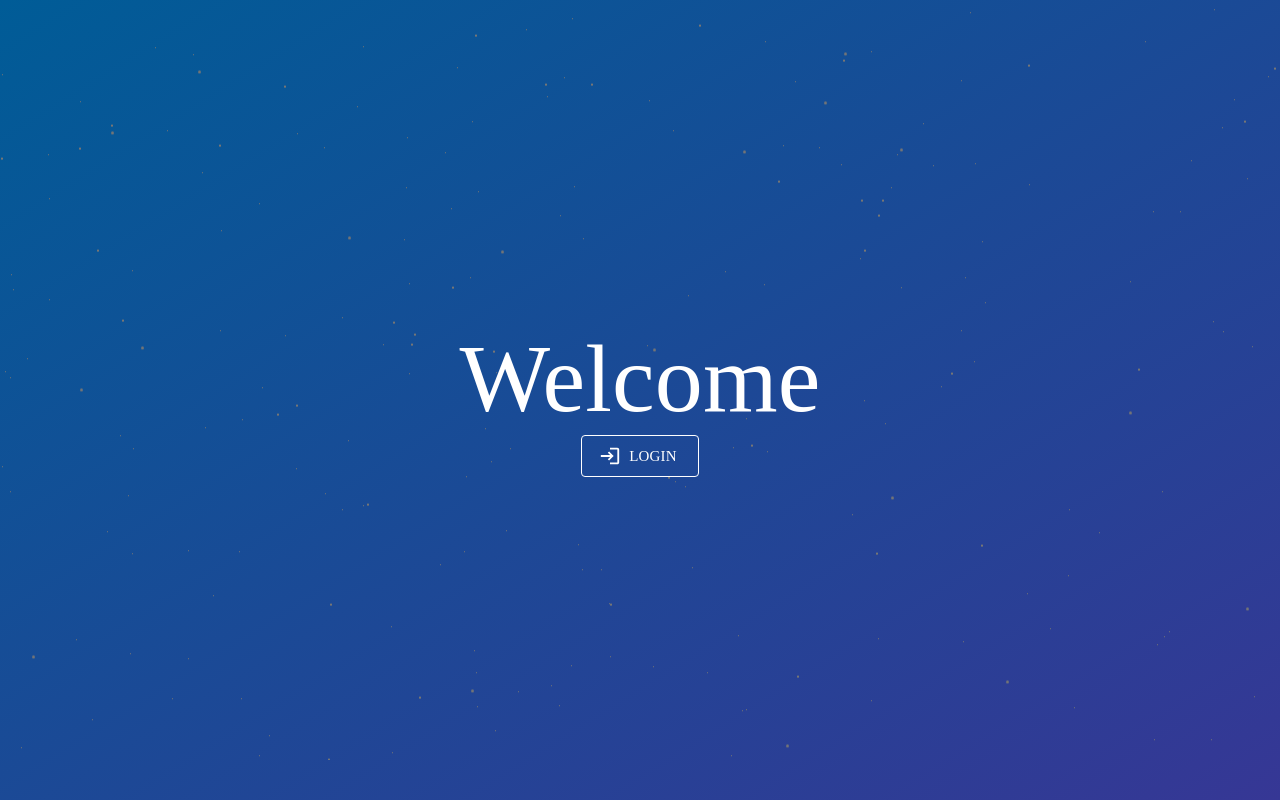
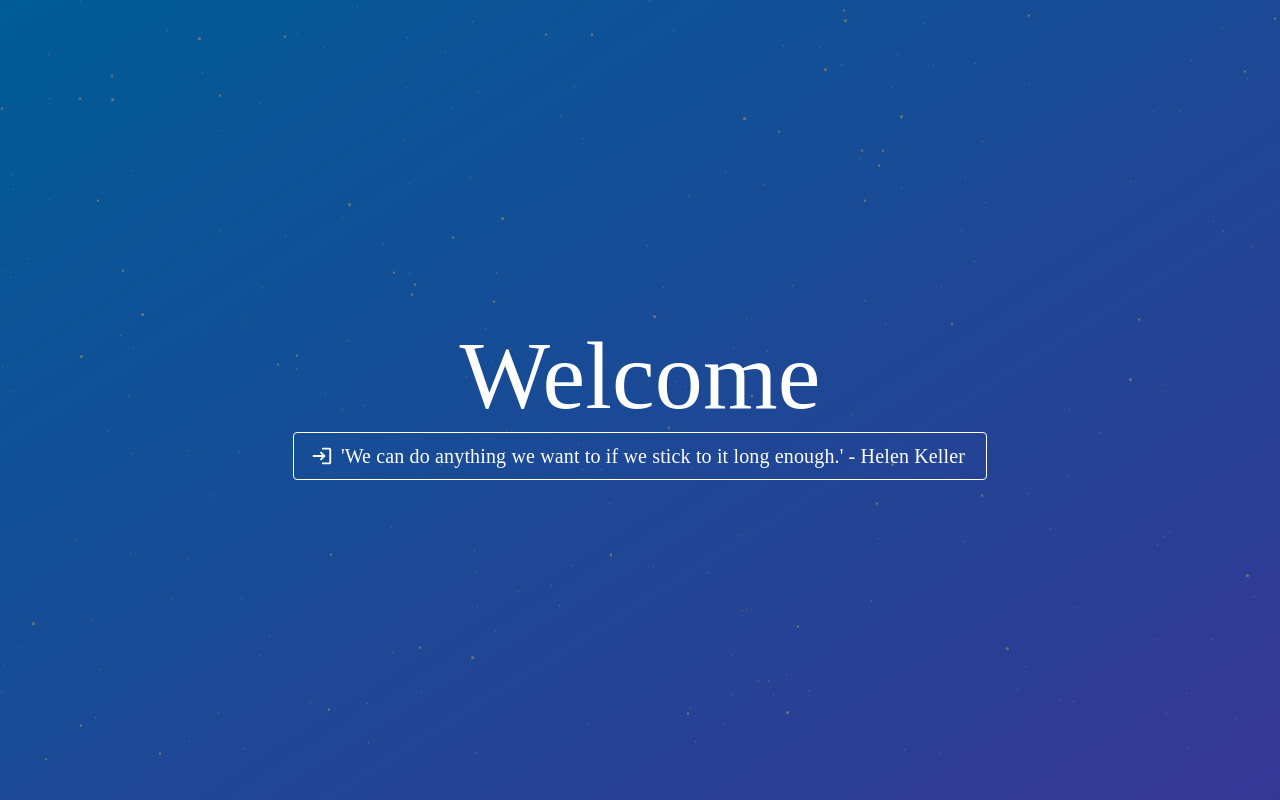
Before and after one commit to CareerTrackr/CareerTracker, a React (Vite) app: page / in a window 1280 px wide. Built offline with nearby package versions, Linux system fonts and the light colour scheme; a web font is replaced by a local one.

Commit message:
now with inspirational quotes!

```diff
--- a/src/views/homepage.tsx
+++ b/src/views/homepage.tsx
@@ -8,6 +8,24 @@ import { showHomepageOptions } from "../../types";
 
 export const Homepage: React.FunctionComponent<showHomepageOptions> = ({setShowHomepage}) => {
   const [showLogin, setShowLogin] = useState(false);
+
+  const shortQuotes = [
+    "'The secret of getting ahead is getting started.' - Mark Twain",
+    "'The best time to plant a tree was 20 years ago. The second best time is now.' - Chinese Proverb",
+    "'It's hard to beat a person who never gives up.' - Babe Ruth",
+    "'I believe in you.' - Matthew Xing",
+    "'Happiness is not something ready made. It comes from your own actions.' - Dalai Lama XIV",
+    "'Whatever you are, be a good one.' - Abraham Lincoln",
+    "'Your passion is waiting for your courage to catch up.' - Isabelle Lafleche",
+    "'If you’re offered a seat on a rocket ship, don’t ask what seat! Just get on.' - Sheryl Sandberg",
+    "'How wonderful it is that nobody need wait a single moment before starting to improve the world.' - Anne Frank",
+    "'Great things are done by a series of small things brought together.' - Vincent Van Gogh",
+    "'You can waste your lives drawing lines. Or you can live your life crossing them.' - Shonda Rhimes",
+    "'If opportunity doesn’t knock, build a door.' - Kurt Cobain",
+    "'Life is like a chess move - make your next move your very best.' - Matt Matias",
+    "'Never stop doing your best just because someone doesn’t give you credit.' - Lyrikal",
+    "'We can do anything we want to if we stick to it long enough.' - Helen Keller"
+  ]
 
   useEffect(() => {
     setTimeout(() => {
@@ -34,7 +52,6 @@ export const Homepage: React.FunctionComponent<showHomepageOptions> = ({setShowH
   }));
 
   function handleLogin() {
-    //temporarily set showing the homepage to be false
     setShowHomepage(false);
   }
 
@@ -56,11 +73,13 @@ export const Homepage: React.FunctionComponent<showHomepageOptions> = ({setShowH
         </Fade>
         {showLogin ? (
           <Fade in={true} timeout={2000}>
-            <ColorButton size="large" variant="outlined" startIcon={<LoginIcon/>} onClick={handleLogin}>
-              Login
+            <ColorButton size="large" variant="outlined" startIcon={<LoginIcon/>} sx={{ textTransform: 'none' }} onClick={handleLogin}>
+              <Typography variant="h6">
+                {shortQuotes[Math.floor(Math.random() * shortQuotes.length)]}
+              </Typography>
             </ColorButton>
           </Fade>
-        ) : <Fade in={false} ><ColorButton size="large">InvisPlaceholder</ColorButton></Fade>}
+        ) : <Fade in={false} ><ColorButton size="large"><Typography variant="h6">InvisPlaceholder</Typography></ColorButton></Fade>}
       </ThemeProvider>
     </Box>
   )
```
